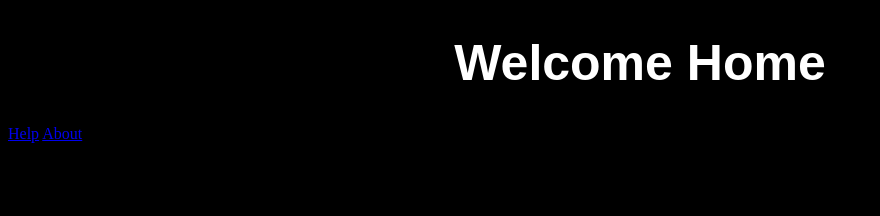
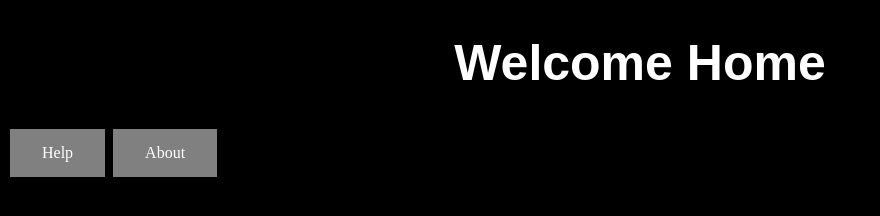
Before and after one commit to lllGatesJ13/lllGatesJ13.github.io, a plain HTML site: page index.html in a window 1280 px wide. Shown: the whole page, without its empty margins (0-880 px from the left). Drawn offline with Linux system fonts and the light colour scheme.

Commit message:
Update index.html

```diff
--- a/index.html
+++ b/index.html
@@ -6,7 +6,7 @@
         </head>
         <body>
             <h1>Welcome Home</h1>
-             <a href="help.html" class="buttons">Help</a>
-            <a href="about.html" class="buttons">About</a>
+             <a href="help.html" class="button">Help</a>
+            <a href="about.html" class="button">About</a>
         </body>
     </html>
```
